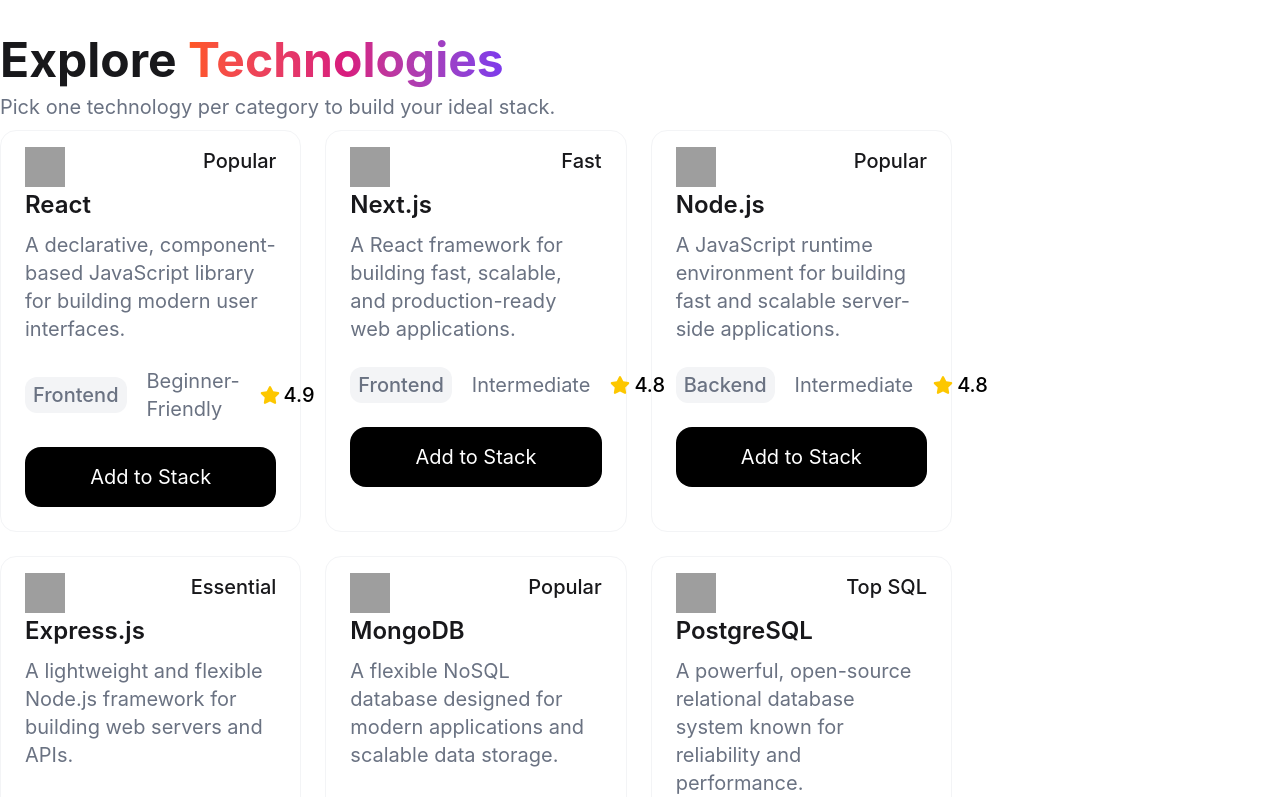
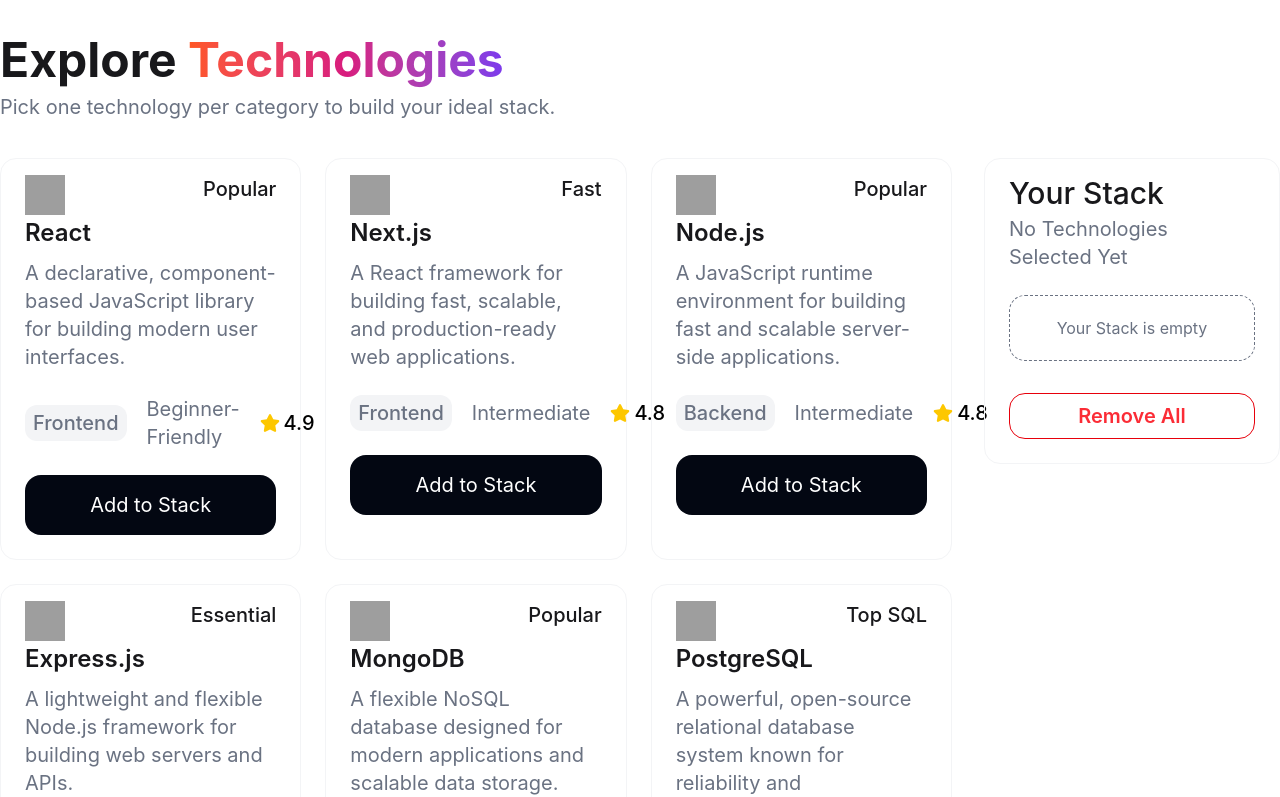
Before and after one commit to SMTAWFIQ/B14-A05-DevStack, a React (Vite) app: page / in a window 1280 px wide. Shown: the part 760-1557 px from the top of the page. Built offline with nearby package versions, Linux system fonts and the light colour scheme; grey boxes are pictures that could not be loaded.

Commit message:
fourth commit

```diff
--- a/src/Components/ExploreTechnologies/ExploreTechnologies.tsx
+++ b/src/Components/ExploreTechnologies/ExploreTechnologies.tsx
@@ -2,6 +2,7 @@
 import type { technologyType } from "../../type"
 import TechnologyCard from "./TechnologyCard"
 import SelectedTechnologies from "./SelectedTechnologies"
+
 
 export interface ExploreTechnologiesProps {
     techPromise: Promise<technologyType[]>
@@ -25,7 +26,7 @@
                 </span>
             </h2>
 
-            <p className="text-[20px] my-2 text-gray-500">
+            <p className="text-[20px] my-2 mb-9 text-gray-500">
                 Pick one technology per category to build your ideal stack.
             </p>
 
@@ -38,13 +39,18 @@
                             key={technology.id}
                             technology={technology}
                             setSelectedTechnologies = {setSelectedTechnologies}
+                            selectedTechnologies={selectedTechnologies}
+
                         />
                     ))
                 }
                 </div>
 
                 <div className="col-span-1">
-                    <SelectedTechnologies  selectedTechnologies={selectedTechnologies} />
+                    <SelectedTechnologies
+                        selectedTechnologies={selectedTechnologies}
+                        setSelectedTechnologies={setSelectedTechnologies}
+                        />
                 </div>
 
             </div>
--- a/src/Components/ExploreTechnologies/SelectedTechnologies.tsx
+++ b/src/Components/ExploreTechnologies/SelectedTechnologies.tsx
@@ -1,24 +1,50 @@
+import type { Dispatch, SetStateAction } from "react"
 import type { technologyType } from "../../type"
 import SelectedTechnologiesCard from "./SelectedTechnologiesCard"
 
+
 export interface SelectedTechnologiesProps {
     selectedTechnologies: technologyType[]
+    setSelectedTechnologies: Dispatch<SetStateAction<technologyType[]>>
 }
 
-export default function SelectedTechnologies({ selectedTechnologies }: SelectedTechnologiesProps) {
+export default function SelectedTechnologies({ selectedTechnologies, setSelectedTechnologies }: SelectedTechnologiesProps) {
 
     return (
-        <div>
+        <div className="border border-gray-100 rounded-2xl py-4 px-6">
+            <h2 className=" text-3xl font-medium">Your Stack</h2>
             {
-                selectedTechnologies.map((stack)=>{
-                    return(
-                        <SelectedTechnologiesCard
-                        key={stack.id}
-                        stack={stack}
-                        />
-                    )
-                })
+                selectedTechnologies.length === 0 ?
+                <>
+                    <p className="text-xl text-gray-500 my-1 mb-6">No Technologies Selected Yet</p>
+                    <p className="border border-dashed text-gray-500 text-center rounded-2xl my-2 py-5">Your Stack is empty</p>
+
+                </> :
+                <>
+
+                    <h2 className="text-xl text-gray-500 my-2 ">Technology Selected</h2>
+                    {selectedTechnologies.map((SelectedTechnology) => {
+                        return (
+                            <div>
+                                <SelectedTechnologiesCard
+                                key={SelectedTechnology.id}
+                                SelectedTechnology={SelectedTechnology}
+                                selectedTechnologies={selectedTechnologies}
+                                setSelectedTechnologies={setSelectedTechnologies}
+                            />
+
+
+                            </div>
+                        )
+                    })}
+
+                </>
             }
+            <button className="border border-red-600 hover:bg-red-600 hover:text-white font-semibold text-xl text-red-500 px-5 py-2 my-2 mt-6 w-full rounded-2xl transition-colors duration-200">
+                Remove All
+            </button>
         </div>
+
+
     )
 }
--- a/src/Components/ExploreTechnologies/SelectedTechnologiesCard.tsx
+++ b/src/Components/ExploreTechnologies/SelectedTechnologiesCard.tsx
@@ -1,14 +1,48 @@
+
+import type { Dispatch, SetStateAction } from "react"
 import type { technologyType } from "../../type"
+import { IoClose } from "react-icons/io5"
 
 export interface SelectedTechnologiesCardProps {
-    stack: technologyType
+    SelectedTechnology: technologyType
+    selectedTechnologies: technologyType[]
+    setSelectedTechnologies: Dispatch<SetStateAction<technologyType[]>>
 }
 
-export default function SelectedTechnologiesCard({ stack }: SelectedTechnologiesCardProps) {
+export default function SelectedTechnologiesCard({ SelectedTechnology, selectedTechnologies, setSelectedTechnologies }: SelectedTechnologiesCardProps) {
+
+    const handleRemoveTechnology = (SelectedTechnology:technologyType) => {
+        const remainigTechnologies = selectedTechnologies.filter(t => t.id !== SelectedTechnology.id)
+        setSelectedTechnologies(remainigTechnologies)
+    }
 
     return (
+
+
         <div>
-            <h2>No Stack</h2>
+
+            <div className="flex justify-between items-center py-4 px-3  border border-gray-200 rounded-2xl">
+
+             <div className="flex gap-3">
+                 <img src={SelectedTechnology.icon} alt="Icon" className="h-10 w-10" />
+
+                 <div>
+                 <h4 className="text-lg font-medium">{SelectedTechnology.name}</h4>
+                <h5 className="text-sm">{SelectedTechnology.category}</h5>
+                 </div>
+            </div>
+
+
+            <IoClose className="text-2xl text-gray-400 hover:text-red-600 cursor-pointer"
+            onClick={()=>handleRemoveTechnology(SelectedTechnology)}
+            />
+
         </div>
+
+
+
+        </div>
+
+
     )
 }
--- a/src/Components/ExploreTechnologies/TechnologyCard.tsx
+++ b/src/Components/ExploreTechnologies/TechnologyCard.tsx
@@ -1,18 +1,21 @@
 import { FaStar } from "react-icons/fa"
 import type { technologyType } from "../../type"
-import { useState, type Dispatch, type SetStateAction } from "react"
+import { type Dispatch, type SetStateAction } from "react"
 
 export interface TechnologyCardProps {
     technology: technologyType
+    selectedTechnologies: technologyType[]
     setSelectedTechnologies: Dispatch<SetStateAction<technologyType[]>>
 }
 
-export default function TechnologyCard({ technology, setSelectedTechnologies }: TechnologyCardProps) {
+export default function TechnologyCard({ technology,selectedTechnologies, setSelectedTechnologies }: TechnologyCardProps) {
 
-    const [isSelected, setIsSelected ] = useState(false)
+
+
+    const isSelected = !!selectedTechnologies.find(t=> t.id === technology.id)
 
     const handleIsSelected = () => {
-        setIsSelected(true)
+
         setSelectedTechnologies(prevTechnologies => [...prevTechnologies, technology])
     }
 
@@ -45,10 +48,19 @@
 
             </div>
             <div>
-                <button onClick={handleIsSelected}
-                className="bg-black text-white font-normal text-xl px-5 py-4 my-2 mt-6 w-full rounded-2xl"
-
-                >Add to Stack</button>
+                <button
+                    onClick={handleIsSelected}
+                    disabled={isSelected}
+                    className={`font-normal text-xl px-5 py-4 my-2 mt-6 w-full rounded-2xl transition-colors duration-200
+                                ${
+                                    isSelected
+                                    ? "bg-gray-200 text-gray-500 cursor-not-allowed"
+                                    : "bg-gray-950 text-white hover:bg-black cursor-pointer"
+                                }`
+                            }
+                    >
+                        {isSelected ? "Added to Stack" : "Add to Stack"}
+                </button>
             </div>
         </div>
     )
```
